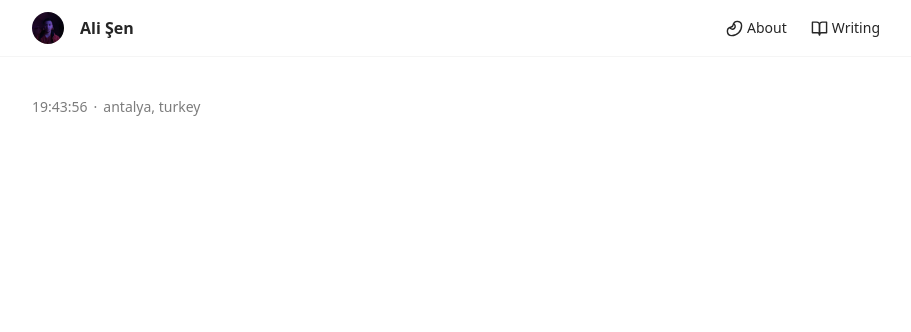
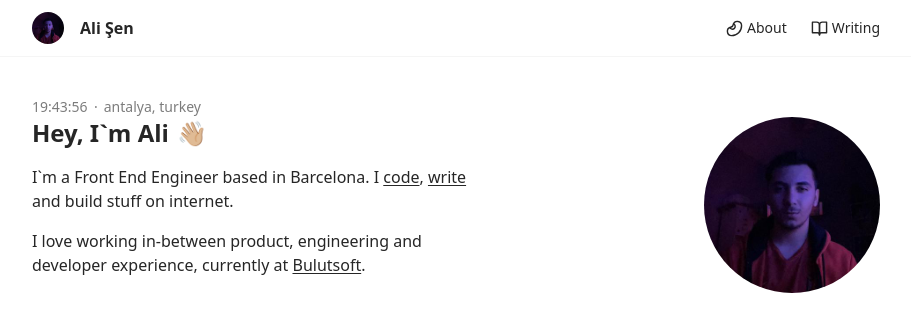
Before and after one commit to alikdb/alisen.me, a Next.js app: page / in a window 1280 px wide. Shown: the top 332 px of the page, without its empty margins (184-1095 px from the left). Built offline with nearby package versions, Linux system fonts and the light colour scheme.

Commit message:
home in about side added

```diff
--- a/src/app/about/page.jsx
+++ b/src/app/about/page.jsx
@@ -1,3 +1,7 @@
+export const metadata = {
+    title: "About · alisen.me",
+    description: "My personal website",
+};
 const About = () => {
     return <>About</>;
 }
--- a/src/app/layout.js
+++ b/src/app/layout.js
@@ -10,10 +10,6 @@ const poppins = Poppins({
 
 import Header from "@/components/header";
 
-export const metadata = {
-    title: "Create Next App",
-    description: "Generated by create next app",
-};
 
 export default function RootLayout({children}) {
     return (
--- a/src/app/page.js
+++ b/src/app/page.js
@@ -1,5 +1,9 @@
 import AboutComponent from "@/components/about";
 
+export const metadata = {
+    title: "alisen.me",
+    description: "My personal website",
+};
 export default function Home() {
     return <AboutComponent/>;
 }
--- a/src/components/about/index.jsx
+++ b/src/components/about/index.jsx
@@ -5,13 +5,14 @@ import Link from "next/link"
 import dayjs from "dayjs";
 import utc from "dayjs/plugin/utc";
 import timezone from "dayjs/plugin/timezone";
+import Image from "next/image";
 
 dayjs.extend(utc);
 dayjs.extend(timezone);
 dayjs.tz.setDefault('Europe/Istanbul');
 
 const AboutComponent = () => {
-    const [time, setTime] = useState(dayjs().format('HH:mm:ss'));
+    const [time, setTime] = useState('');
     useEffect(() => {
         const interval = setInterval(() => {
             setTime(dayjs().format('HH:mm:ss'));
@@ -23,15 +24,39 @@ const AboutComponent = () => {
         <Section>
             <div className="container max-w-4xl mx-auto px-6">
                 <div className="flex text-sm lowercase opacity-60">
-                    <time className="block whitespace-nowrap">
+                    <time className="block w-[62px] whitespace-nowrap">
                         {time}
                     </time>
                     <div className="flex gap-1.5">
-                        <span className="ml-1.5">·</span>
+                        <span>·</span>
                         <Link href="/" target="_blank">
                             Antalya, Turkey
                         </Link>
                     </div>
+                </div>
+
+                <div className="flex justify-between gap-8">
+                    <div>
+                        <h1 className="flex gap-2 pb-4 text-2xl">
+                            <span className="font-bold">Hey, I`m Ali</span>
+                            <span className="inline-block origin-[70%_70%] animate-wave">👋🏼</span>
+                        </h1>
+                        <div className="grid gap-4">
+                            <div className="sm:max-w-md">
+                                I`m a Front End Engineer based in Barcelona. I <Link
+                                href="https://github.com/alikdb" className="underline-offset-2 underline"
+                                target="_blank">code</Link>, <Link
+                                href="/writing" className="underline-offset-2 underline"
+                                target="_blank">write</Link> and build stuff on internet.
+                            </div>
+                            <p className="sm:max-w-md">I love working in-between product, engineering and developer
+                                experience, currently at <Link target="_blank" href="https://bulutsoft.com.tr"
+                                                               className="underline-offset-2 underline"
+                                                               rel="noopener noreferrer">Bulutsoft</Link>.</p>
+                        </div>
+                    </div>
+                    <Image height="176" width="176" loading="lazy"
+                           className="hidden h-44 w-44 transform-gpu rounded-full sm:block" src="/me.jpeg" alt="me"/>
                 </div>
             </div>
         </Section>
--- a/tailwind.config.js
+++ b/tailwind.config.js
@@ -7,11 +7,20 @@ module.exports = {
     ],
     theme: {
         extend: {
-      backgroundImage: {
-        "gradient-radial": "radial-gradient(var(--tw-gradient-stops))",
-        "gradient-conic":
-          "conic-gradient(from 180deg at 50% 50%, var(--tw-gradient-stops))",
+            keyframes: {
+                wave: {
+                    '0%': {transform: 'rotate(0.0deg)'},
+                    '10%': {transform: 'rotate(-10.0deg)'},
+                    '20%': {transform: 'rotate(12.0deg)'},
+                    '30%': {transform: 'rotate(-10.0deg)'},
+                    '40%': {transform: 'rotate(9.0deg)'},
+                    '50%': {transform: 'rotate(0.0deg)'},
+                    '100%': {transform: 'rotate(0.0deg)'},
+                }
             },
+            animation: {
+                wave: 'wave 1.2s ease infinite',
+            }
         },
     },
     plugins: [],
```
Lines whose indentation alone changed are shown as unchanged.
